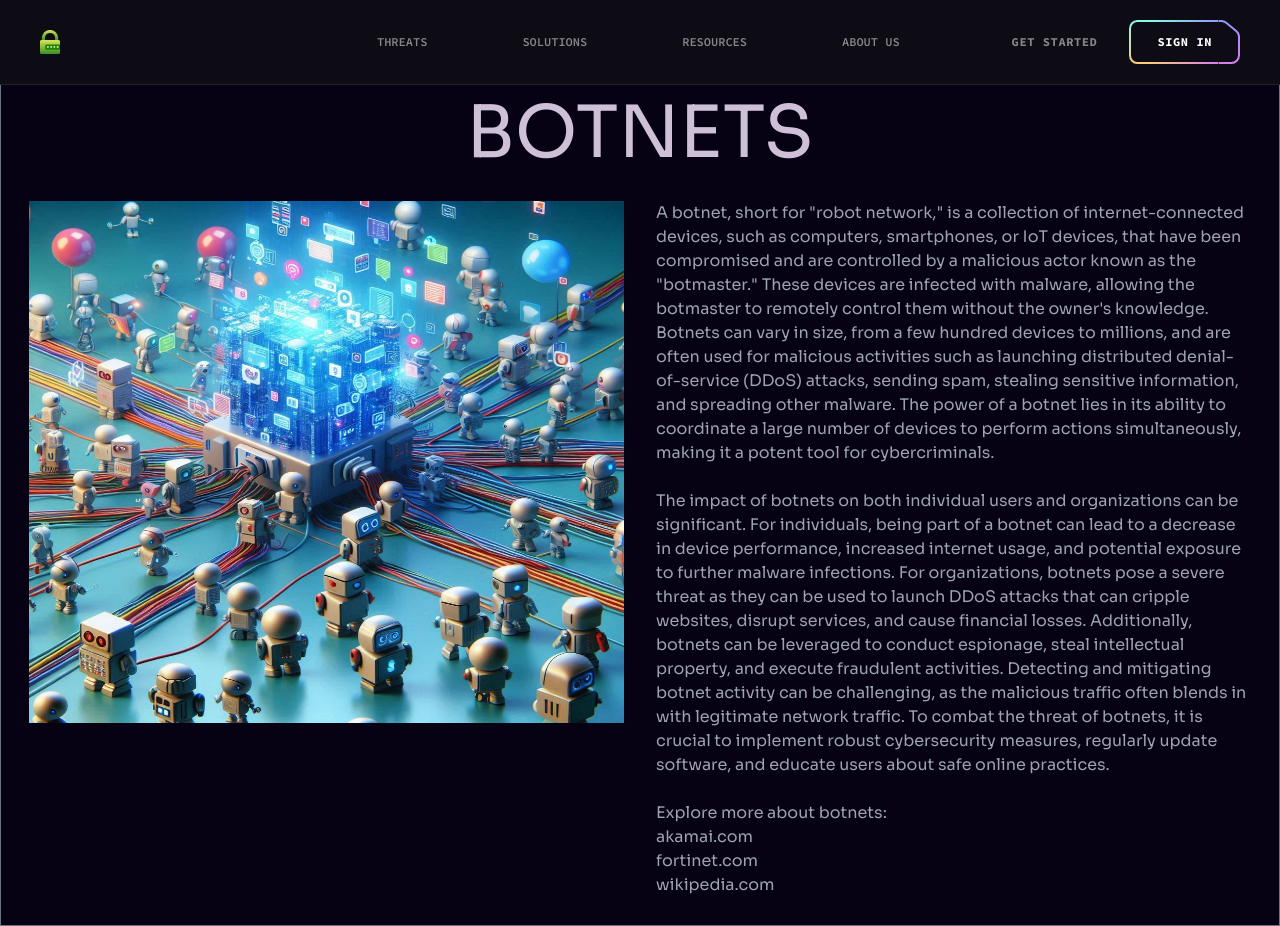
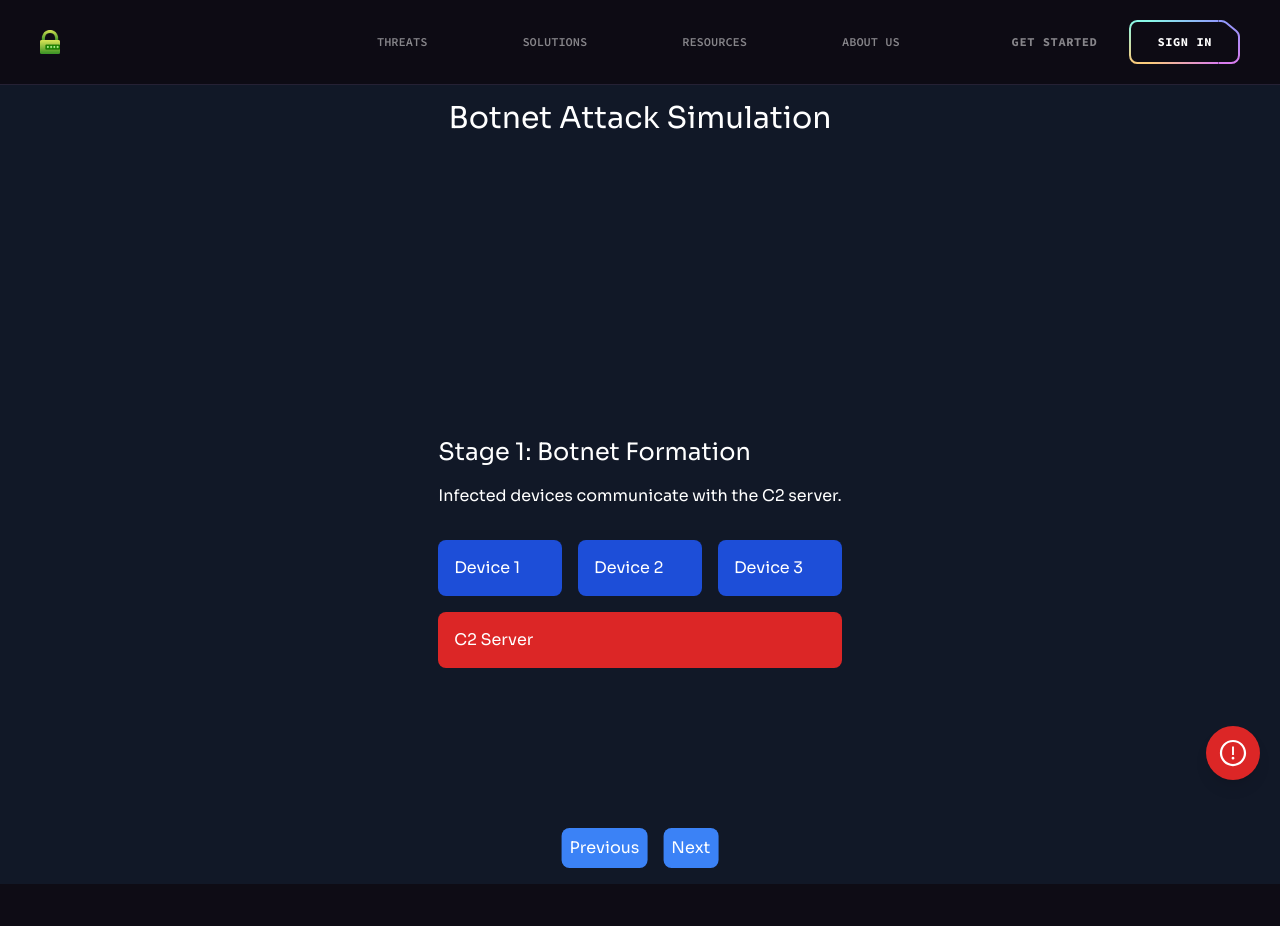
Before and after one commit to HAnjula/safe-cyber, a React (Vite) app: page /botnets in a window 1280 px wide. After the commit the page ends 884 px from the top, so only its background shows below. Built offline with nearby package versions, Linux system fonts and the light colour scheme.

Commit message:
add incident reporting section

```diff
--- a/src/App.jsx
+++ b/src/App.jsx
@@ -16,11 +16,12 @@ import Threats from "./components/Threats";
 import Socialeng from "./components/Socialeng";
 import WebSimulation from "./components/WebSimulation";
 import CyberAttackNews from "./components/News";
-import Resourses from "./components/Resources";
+import Resources from "./components/Resources";
 import Spyware from "./components/spyware";
-import Botnets from "./components/botnets";
+import BotnetSimulation from "./components/botnets";
 import Zeroexploits from "./components/zeroexploits";
 import Phishing from "./components/phishing";
+import CaseIncidentReport from "./components/CaseIncidentReport";
 
 const App = () => {
   const location = useLocation();
@@ -36,9 +37,12 @@ const App = () => {
           : ""
       }`}
     >
+      {/* Conditionally render the Header based on the route */}
       {!isLoginRoute && !isRegisterRoute && !isLiveThreatsMapRoute && (
         <Header />
       )}
+
+      {/* Routes */}
       <Routes>
         <Route
           path="/"
@@ -63,13 +67,19 @@ const App = () => {
         <Route path="/threats" element={<Threats />} />
         <Route path="/websimulation" element={<WebSimulation />} />
         <Route path="/news" element={<CyberAttackNews />} />
-        <Route path="/resources" element={<Resourses />} />
+        <Route path="/resources" element={<Resources />} />
         <Route path="/spyware" element={<Spyware />} />
-        <Route path="/botnets" element={<Botnets />} />
+        <Route path="/botnets" element={<BotnetSimulation />} />
         <Route path="/zeroexploits" element={<Zeroexploits />} />
         <Route path="/phishing" element={<Phishing />} />
         <Route path="/Socialeng" element={<Socialeng />} />
+        <Route path="/report" element={<CaseIncidentReport />} />
       </Routes>
+
+      {/* Floating Case Incident Report Icon */}
+      <CaseIncidentReport />
+
+      {/* Button Gradient */}
       <ButtonGradient />
     </div>
   );
--- /dev/null
+++ b/src/components/CaseIncidentReport.jsx
@@ -0,0 +1,81 @@
+import { useState } from "react";
+import { AiOutlineExclamationCircle } from "react-icons/ai";
+
+const CaseIncidentReport = () => {
+  const [isOpen, setIsOpen] = useState(false);
+
+  const openModal = () => setIsOpen(true);
+  const closeModal = () => setIsOpen(false);
+
+  return (
+    <div>
+      {/* Floating Icon */}
+      <div className="fixed bottom-5 right-5 z-50">
+        <button
+          onClick={openModal}
+          className="bg-red-600 text-white p-3 rounded-full shadow-lg hover:bg-red-700 focus:outline-none"
+          aria-label="Report Incident"
+        >
+          <AiOutlineExclamationCircle size={30} />
+        </button>
+      </div>
+
+      {/* Modal */}
+      {isOpen && (
+        <div className="fixed inset-0 bg-black bg-opacity-50 flex justify-center items-center z-50">
+          <div className="bg-white rounded-lg p-8 w-96 shadow-lg">
+            <h2 className="text-xl font-semibold mb-4 text-gray-700">
+              Report an Incident
+            </h2>
+            <form>
+              <div className="mb-4">
+                <label className="block text-sm font-medium text-gray-700 mb-2">
+                  Your Name
+                </label>
+                <input
+                  type="text"
+                  className="w-full p-2 border border-gray-300 rounded-md focus:ring-red-500 focus:border-red-500"
+                />
+              </div>
+              <div className="mb-4">
+                <label className="block text-sm font-medium text-gray-700 mb-2">
+                  Email Address
+                </label>
+                <input
+                  type="email"
+                  className="w-full p-2 border border-gray-300 rounded-md focus:ring-red-500 focus:border-red-500"
+                />
+              </div>
+              <div className="mb-4">
+                <label className="block text-sm font-medium text-gray-700 mb-2">
+                  Incident Description
+                </label>
+                <textarea
+                  rows="4"
+                  className="w-full p-2 border border-gray-300 rounded-md focus:ring-red-500 focus:border-red-500"
+                />
+              </div>
+              <div className="flex justify-end">
+                <button
+                  type="button"
+                  onClick={closeModal}
+                  className="mr-3 bg-gray-300 text-gray-700 p-2 rounded-md hover:bg-gray-400 focus:outline-none"
+                >
+                  Cancel
+                </button>
+                <button
+                  type="submit"
+                  className="bg-red-600 text-white p-2 rounded-md hover:bg-red-700 focus:outline-none"
+                >
+                  Submit
+                </button>
+              </div>
+            </form>
+          </div>
+        </div>
+      )}
+    </div>
+  );
+};
+
+export default CaseIncidentReport;
--- a/src/components/botnets.jsx
+++ b/src/components/botnets.jsx
@@ -1,78 +1,105 @@
-const botnets = () => {
+import { useState } from "react";
+
+const BotnetSimulation = () => {
+  const [stage, setStage] = useState(1);
+
+  const handleNextStage = () => {
+    if (stage < 4) setStage(stage + 1);
+  };
+
+  const handlePreviousStage = () => {
+    if (stage > 1) setStage(stage - 1);
+  };
+
   return (
-    <div className="spyware-container bg-[#070114] text-gray-400 p-3 border border-gray-500">
-      <h2 className="text-center text-[#cec1d7]  text-7xl mb-4">BOTNETS</h2>
-      <div className="spyware-content flex">
-        <div className="left-container w-1/2 p-4">
-          <img
-            src="/src/assets/botnets.jpg"
-            alt="Spyware"
-            className="w-full h-3/4"
-          />
-        </div>
-        <div className="right-container  text-1xl w-1/2 p-4">
-          <p>
-            A botnet, short for "robot network," is a collection of
-            internet-connected devices, such as computers, smartphones, or IoT
-            devices, that have been compromised and are controlled by a
-            malicious actor known as the "botmaster." These devices are infected
-            with malware, allowing the botmaster to remotely control them
-            without the owner's knowledge. Botnets can vary in size, from a few
-            hundred devices to millions, and are often used for malicious
-            activities such as launching distributed denial-of-service (DDoS)
-            attacks, sending spam, stealing sensitive information, and spreading
-            other malware. The power of a botnet lies in its ability to
-            coordinate a large number of devices to perform actions
-            simultaneously, making it a potent tool for cybercriminals.
-          </p>
-          <br></br>
-          <p>
-            The impact of botnets on both individual users and organizations can
-            be significant. For individuals, being part of a botnet can lead to
-            a decrease in device performance, increased internet usage, and
-            potential exposure to further malware infections. For organizations,
-            botnets pose a severe threat as they can be used to launch DDoS
-            attacks that can cripple websites, disrupt services, and cause
-            financial losses. Additionally, botnets can be leveraged to conduct
-            espionage, steal intellectual property, and execute fraudulent
-            activities. Detecting and mitigating botnet activity can be
-            challenging, as the malicious traffic often blends in with
-            legitimate network traffic. To combat the threat of botnets, it is
-            crucial to implement robust cybersecurity measures, regularly update
-            software, and educate users about safe online practices.
-          </p>
-          <br></br>
-          <p>Explore more about botnets:</p>
-          <ul>
-            <li>
-              <a
-                href="https://www.akamai.com/glossary/what-is-a-botnet"
-                className="text-gray-400 hover:text-white"
-              >
-                akamai.com
-              </a>
-            </li>
-            <li>
-              <a
-                href="https://www.fortinet.com/resources/cyberglossary/what-is-botnet"
-                className="text-gray-400 hover:text-white"
-              >
-                fortinet.com
-              </a>
-            </li>
-            <li>
-              <a
-                href="https://en.wikipedia.org/wiki/Botnet"
-                className="text-gray-400 hover:text-white"
-              >
-                wikipedia.com
-              </a>
-            </li>
-          </ul>
-        </div>
+    <div className="bg-gray-900 text-white h-screen p-4 relative">
+      <h1 className="text-3xl text-center mb-8">Botnet Attack Simulation</h1>
+      <div className="flex justify-center items-center h-full">
+        {stage === 1 && (
+          <div>
+            <h2 className="text-2xl">Stage 1: Botnet Formation</h2>
+            <p className="mt-4">
+              Infected devices communicate with the C2 server.
+            </p>
+            <div className="mt-8">
+              <div className="grid grid-cols-3 gap-4">
+                <div className="bg-blue-700 p-4 rounded-lg">Device 1</div>
+                <div className="bg-blue-700 p-4 rounded-lg">Device 2</div>
+                <div className="bg-blue-700 p-4 rounded-lg">Device 3</div>
+              </div>
+              <div className="mt-4">
+                <div className="bg-red-600 p-4 rounded-lg">C2 Server</div>
+              </div>
+            </div>
+          </div>
+        )}
+
+        {stage === 2 && (
+          <div>
+            <h2 className="text-2xl">Stage 2: Command & Control</h2>
+            <p className="mt-4">C2 server issues commands to bots.</p>
+            <div className="mt-8">
+              <div className="bg-red-600 p-4 rounded-lg">C2 Server</div>
+              <div className="grid grid-cols-3 gap-4 mt-4">
+                <div className="bg-blue-700 p-4 rounded-lg">Bot 1</div>
+                <div className="bg-blue-700 p-4 rounded-lg">Bot 2</div>
+                <div className="bg-blue-700 p-4 rounded-lg">Bot 3</div>
+              </div>
+            </div>
+          </div>
+        )}
+
+        {stage === 3 && (
+          <div>
+            <h2 className="text-2xl">Stage 3: Attack Execution</h2>
+            <p className="mt-4">
+              Bots launch a DDoS attack on the target server.
+            </p>
+            <div className="mt-8">
+              <div className="grid grid-cols-3 gap-4">
+                <div className="bg-blue-700 p-4 rounded-lg">Bot 1</div>
+                <div className="bg-blue-700 p-4 rounded-lg">Bot 2</div>
+                <div className="bg-blue-700 p-4 rounded-lg">Bot 3</div>
+              </div>
+              <div className="mt-4">
+                <div className="bg-green-600 p-4 rounded-lg">Target Server</div>
+              </div>
+            </div>
+          </div>
+        )}
+
+        {stage === 4 && (
+          <div>
+            <h2 className="text-2xl">Stage 4: Mitigation Strategies</h2>
+            <p className="mt-4">Apply strategies to mitigate the attack.</p>
+            <div className="mt-8">
+              <div className="bg-yellow-600 p-4 rounded-lg">Firewall</div>
+              <div className="bg-green-600 p-4 rounded-lg mt-4">
+                Target Server (Recovered)
+              </div>
+            </div>
+          </div>
+        )}
+      </div>
+
+      <div className="absolute bottom-4 left-1/2 transform -translate-x-1/2 flex space-x-4">
+        <button
+          onClick={handlePreviousStage}
+          className="bg-blue-500 text-white p-2 rounded-lg"
+          disabled={stage === 1}
+        >
+          Previous
+        </button>
+        <button
+          onClick={handleNextStage}
+          className="bg-blue-500 text-white p-2 rounded-lg"
+          disabled={stage === 4}
+        >
+          Next
+        </button>
       </div>
     </div>
   );
 };
 
-export default botnets;
+export default BotnetSimulation;
```
